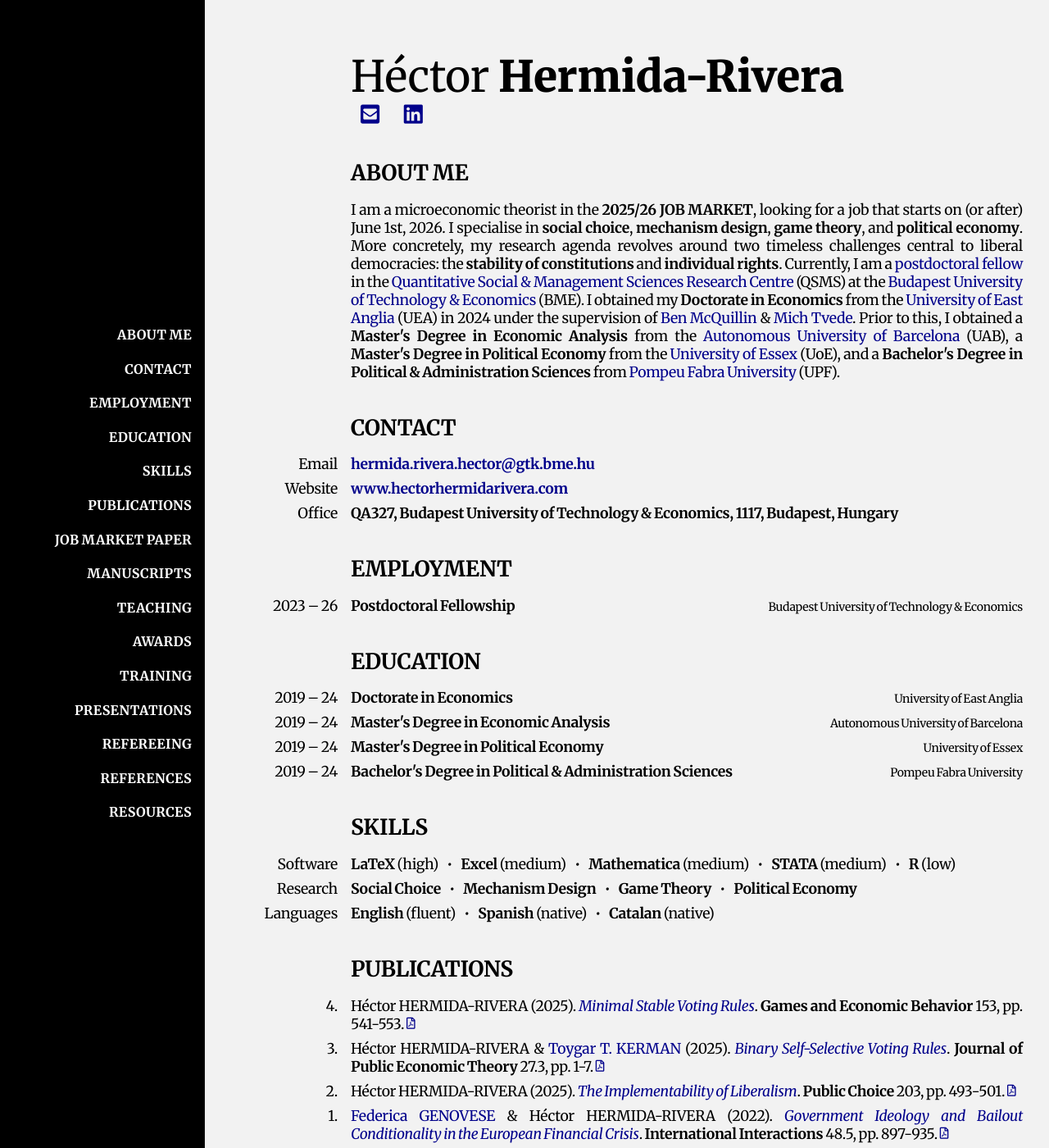
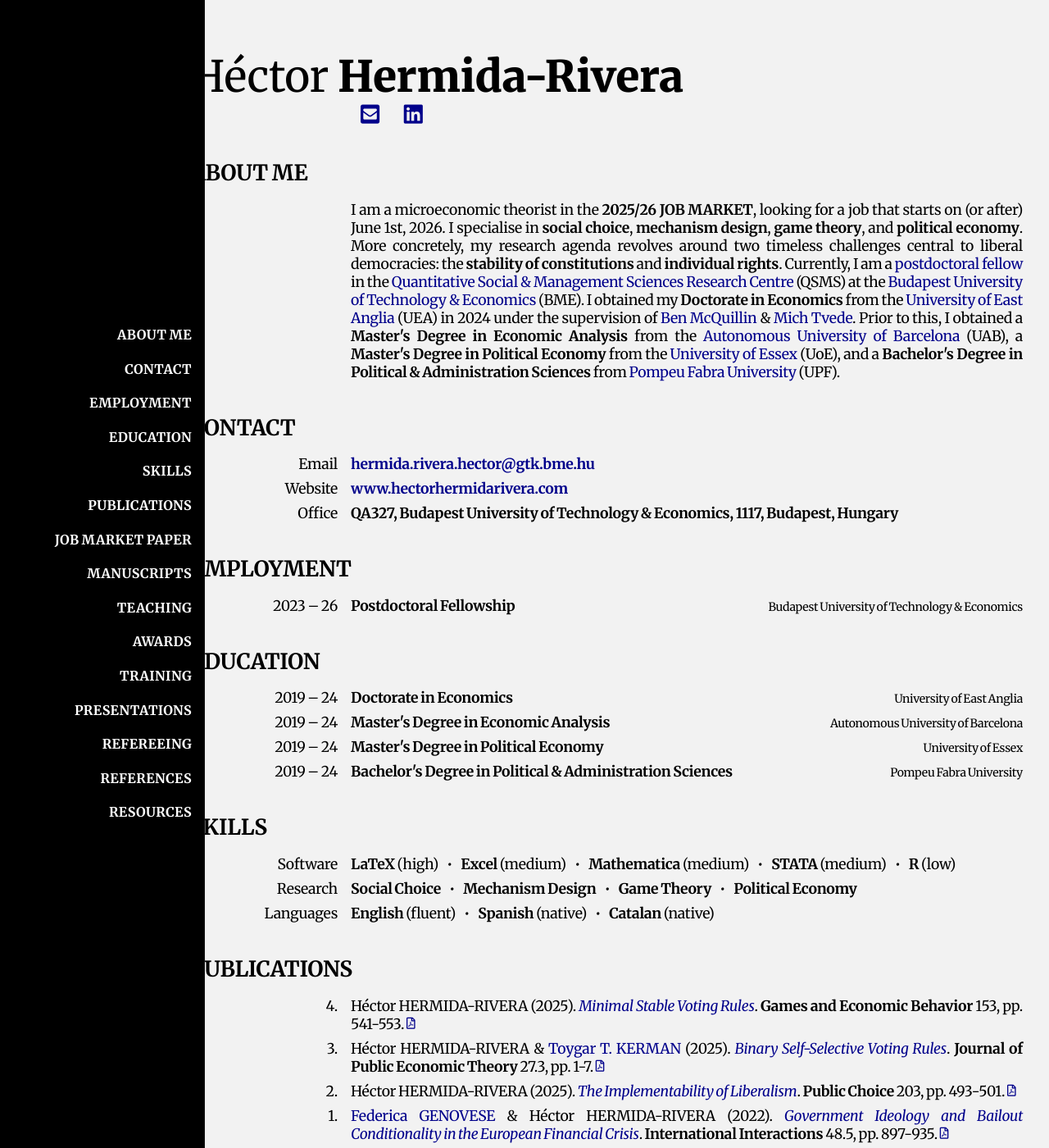
Before and after one commit to HectorHermidaRivera/hectorhermidarivera.github.io, a Jekyll site: the page built from index.md, in a window 1280 px wide and 1400 px high. Shown: the whole window at 82% size. Built offline with Jekyll 4.4.1, drawn with Linux system fonts in a browser that asks for light colours; a style sheet for code colours, icons or effects is not loaded.

Commit message:
Update style.css

```diff
--- a/assets/css/style.css
+++ b/assets/css/style.css
@@ -28,7 +28,7 @@ body {
   font-size: 2em;
   font-weight: bold;
   margin-bottom: 0px;
-  padding-left: 196px;
+/*  padding-left: 196px; */
 }
 
 .name-title {
@@ -47,7 +47,7 @@ body {
 .content h5,
 .content h6 {
   margin-left: 0;
-  padding-left: 196px;  /* remove fixed padding */
+/*  padding-left: 196px;  /* remove fixed padding */
   margin-bottom: 0;
   margin-top: 40px;
   text-transform: uppercase;
```
